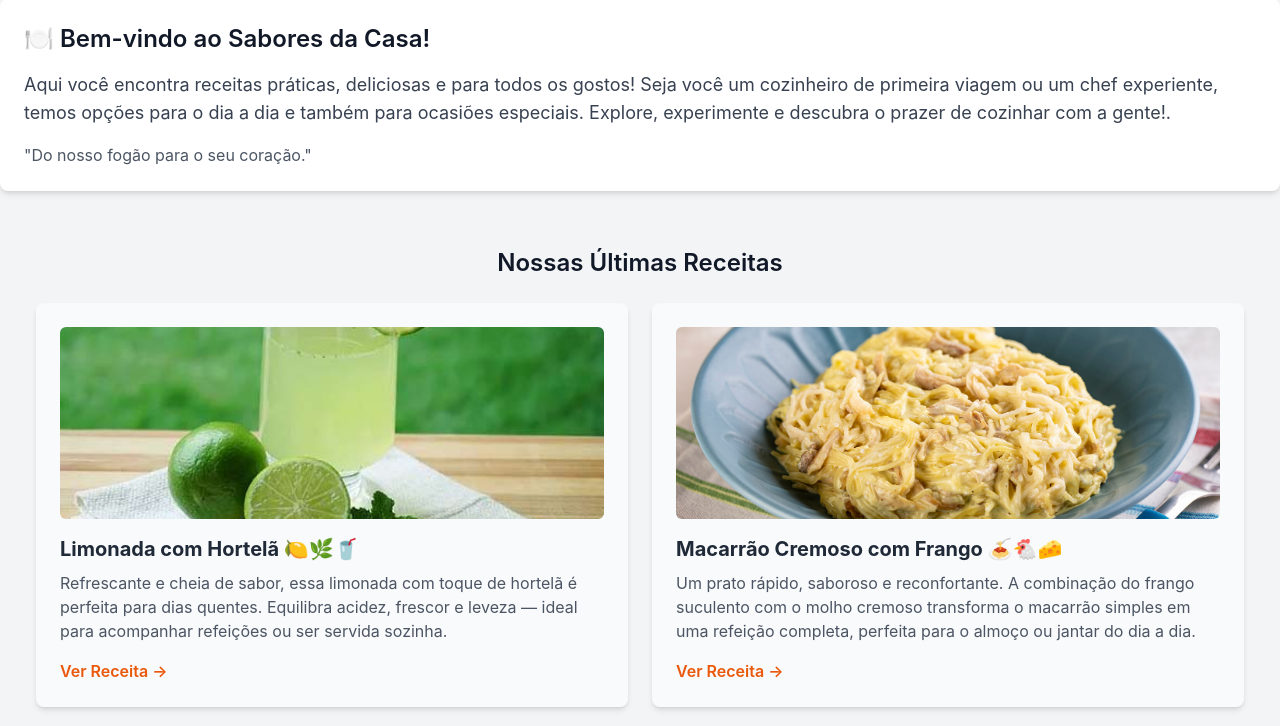
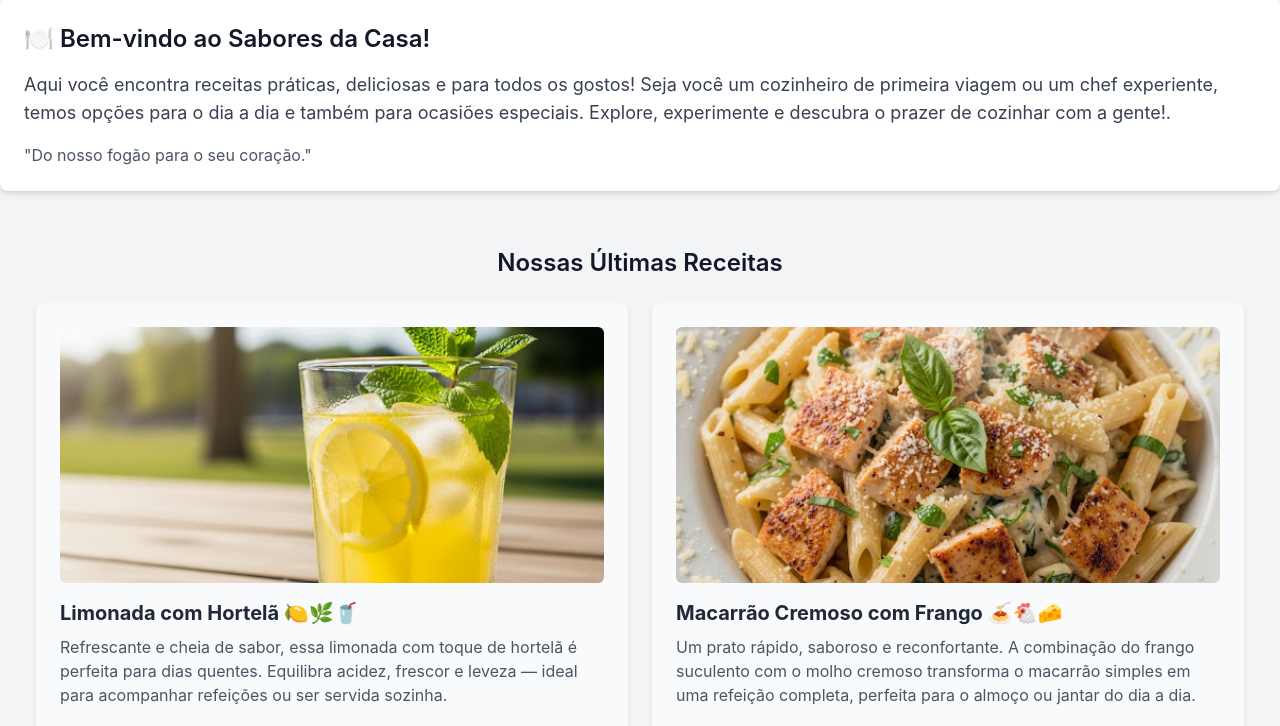
Before and after one commit to Matheus-Rodd/Projeto-Receitas, a Django app: template receitas/templates/receitas/home.html in a window 1280 px wide. Shown: the part 233-959 px from the top of the page. Run offline with Django 5.2, Linux system fonts and the light colour scheme; the template is opened without the code that fills it, so the values that code supplies are empty; parts of the project's set-up code (start-up, migrations or seed data) failed here and were passed over; some libraries are stand-ins or nearby versions.

Commit message:
Novas imagens

```diff
--- a/receitas/templates/receitas/home.html
+++ b/receitas/templates/receitas/home.html
@@ -5,32 +5,23 @@
     <meta charset="UTF-8">
     <meta name="viewport" content="width=device-width, initial-scale=1.0">
     <title>Minhas Receitas</title>
-    <script src="https://cdn.tailwindcss.com"></script> <!-- Esta tag serve para importar o Tailwind CSS na sua página web de forma rápida e prática, direto via CDN (Content Delivery Network). -->
-
-    <link rel="stylesheet" href=https://cdnjs.cloudflare.com/ajax/libs/font-awesome/7.0.0/css/all.min.css integrity="sha512-DxV+EoADOkOygM4IR9yXP8Sb2qwgidEmeqAEmDKIOfPRQZOWbXCzLC6vjbZyy0vPisbH2SyW27+ddLVCN+OMzQ==" crossorigin="anonymous" referrerpolicy="no-referrer" />
+    <script src="https://cdn.tailwindcss.com"></script> <link rel="stylesheet" href=https://cdnjs.cloudflare.com/ajax/libs/font-awesome/7.0.0/css/all.min.css integrity="sha512-DxV+EoADOkOygM4IR9yXP8Sb2qwgidEmeqAEmDKIOfPRQZOWbXCzLC6vjbZyy0vPisbH2SyW27+ddLVCN+OMzQ==" crossorigin="anonymous" referrerpolicy="no-referrer" />
     <style>
         body {
             font-family: 'Inter', sans-serif;
         }
     </style>
 </head>
-<body class="bg-gray-100 text-gray-900"> <!--Este comando HTML e CSS significa que a página terá um fundo cinza claro e texto cinza escuro.-->
-    <!-- Cabeçalho da Página -->
-    <header class="bg-gray-900 text-white p-6 shadow-lg rounded-b-lg">
-        <div class="container mx-auto flex flex-col sm:flex-row items-center justify-center"> <!-- Alterado para 'justify-center' para centralizar o conteúdo -->
-            <!-- Agrupamento para o Ícone e Título (Centralizado) -->
-            <div class="flex items-center mb-4 sm:mb-0">
+<body class="bg-gray-100 text-gray-900"> <header class="bg-gray-900 text-white p-6 shadow-lg rounded-b-lg">
+        <div class="container mx-auto flex flex-col sm:flex-row items-center justify-center"> <div class="flex items-center mb-4 sm:mb-0">
                 <div class="text-4xl mr-4">
-                    <i class="fas fa-pepper-hot"></i> <!-- Ícone de utensílios (faca e garfo) -->
-                </div>
-                <!-- Título da Página -->
+                    <i class="fas fa-pepper-hot"></i> </div>
                 <h1 class="text-4xl font-bold text-center sm:text-left">
                     Sabores da Casa
                 </h1>
             </div>
             <nav class="mt-4 sm:mt-0">
-                <!-- Conteúdo de navegação futuro aqui -->
-            </nav>
+                </nav>
         </div>
     </header>
     <section class="container mx-auto mt-8 p-4 flex justify-center">
@@ -44,12 +35,7 @@
             </button>
         </div>
     </section>
-    <!-- END: Seção de Pesquisa Adicionada-->
-
-    <!-- START: Conteúdo Principal da Página com Containers de Receitas-->
-
-       <!-- Conteúdo Principal da Página-->
-<main class="container mx-auto p-6 mt-8 bg-white rounded-lg shadow-md">
+    <main class="container mx-auto p-6 mt-8 bg-white rounded-lg shadow-md">
     <h2 class="text-2xl font-semibold mb-4"> 🍽️ Bem-vindo ao Sabores da Casa!</h2>
     <p class="text-lg text-gray-700"> Aqui você encontra receitas práticas, deliciosas e para todos os gostos! Seja você um cozinheiro de primeira viagem ou um chef experiente, temos opções para o dia a dia e também para ocasiões especiais. Explore, experimente e descubra o prazer de cozinhar com a gente!.</p>
     <p class="mt-4 text-gray-600">"Do nosso fogão para o seu coração."</p>
@@ -57,53 +43,45 @@
 
     <main class="container mx-auto p-6 mt-8 bh-white rounded-lg shadow-md">
 
-        <!-- Título da seção de receitas -->
         <h2 class="text-2xl font-semibold mb-6 text-center">Nossas Últimas Receitas</h2>
-        <!--Container Flexível para as receitas-->
         <div class="flex flex-wrap justify-center gap-6">
-           <!-- Receita 1 -->
-            <div class="w-full sm:w-[calc(50%-1.5rem)] lg:w-[calc(33,333%-1.5rem)] bg-gray-50 p-6 rounded-lg shadow-md hover:shadow-lg transition-shadow duration-300 ease-in-out">
-                <img src="{% static 'receitas/img/limonada.jpg' %}" alt="[Imagem de Limonada com Hortelã]" class="w-full h-48 object-cover rounded-md mb-4">
+           <div class="w-full sm:w-[calc(50%-1.5rem)] lg:w-[calc(33,333%-1.5rem)] bg-gray-50 p-6 rounded-lg shadow-md hover:shadow-lg transition-shadow duration-300 ease-in-out">
+                <img src="{% static 'receitas/img/limonada.jpg' %}" alt="[Imagem de Limonada com Hortelã]" class="w-full h-64 object-cover rounded-md mb-4">
                 <h3 class="text-xl font-bold mb-2 text-gray-800">Limonada com Hortelã 🍋🌿🥤</h3>
                 <p class="text-gray-600 mb-4">Refrescante e cheia de sabor, essa limonada com toque de hortelã é perfeita para dias quentes. Equilibra acidez, frescor e leveza — ideal para acompanhar refeições ou ser servida sozinha.</p>
                 <a href="#" class="text-orange-600 hover:text-orange-800 font-semibold">Ver Receita &rarr;</a>
             </div>
 
-            <!-- Receita 2 -->
             <div class="w-full sm:w-[calc(50%-1.5rem)] lg:w-[calc(33,333%-1.5rem)] bg-gray-50 p-6 rounded-lg shadow-md hover:shadow-lg transition-shadow duration-300 ease-in-out">
-                <img src="{% static 'receitas/img/macarrao.jpg' %}" alt="[Imagem de Macarrão Cremoso com Frango]" class="w-full h-48 object-cover rounded-md mb-4">
+                <img src="{% static 'receitas/img/macarrao.jpg' %}" alt="[Imagem de Macarrão Cremoso com Frango]" class="w-full h-64 object-cover rounded-md mb-4">
                 <h3 class="text-xl font-bold mb-2 text-gray-800">Macarrão Cremoso com Frango 🍝🐔🧀</h3>
                 <p class="text-gray-600 mb-4">Um prato rápido, saboroso e reconfortante. A combinação do frango suculento com o molho cremoso transforma o macarrão simples em uma refeição completa, perfeita para o almoço ou jantar do dia a dia.</p>
                 <a href="#" class="text-orange-600 hover:text-orange-800 font-semibold">Ver Receita &rarr;</a>
             </div>
 
-            <!-- Receita 3 -->
             <div class="w-full sm:w-[calc(50%-1.5rem)] lg:w-[calc(33,333%-1.5rem)] bg-gray-50 p-6 rounded-lg shadow-md hover:shadow-lg transition-shadow duration-300 ease-in-out">
-                <img src="{% static 'receitas/img/brigadeiro.jpg' %}" alt="[Imagem de Brigadeiro de Colher]" class="w-full h-48 object-cover rounded-md mb-4">
+                <img src="{% static 'receitas/img/brigadeiro.jpg' %}" alt="[Imagem de Brigadeiro de Colher]" class="w-full h-64 object-cover rounded-md mb-4">
                 <h3 class="text-xl font-bold mb-2 text-gray-800">Brigadeiro de Colher 🍫🥄😋</h3>
                 <p class="text-gray-600 mb-4">Clássico da culinária brasileira, esse doce é feito para quem ama praticidade e muito sabor. Com textura cremosa e chocolate intenso, é ideal para matar aquela vontade de um docinho rápido.</p>
                 <a href="#" class="text-orange-600 hover:text-orange-800 font-semibold">Ver Receita &rarr;</a>
             </div>
 
-            <!-- Receita 4 -->
             <div class="w-full sm:w-[calc(50%-1.5rem)] lg:w-[calc(33,333%-1.5rem)] bg-gray-50 p-6 rounded-lg shadow-md hover:shadow-lg transition-shadow duration-300 ease-in-out">
-                <img src="{% static 'receitas/img/omelete.jpg' %}" alt="[Imagem de Omelete de Forno]" class="w-full h-48 object-cover rounded-md mb-4">
+                <img src="{% static 'receitas/img/omelete.jpg' %}" alt="[Imagem de Omelete de Forno]" class="w-full h-64 object-cover rounded-md mb-4">
                 <h3 class="text-xl font-bold mb-2 text-gray-800">Omelete de Forno 🍳🔥🧅</h3>
                 <p class="text-gray-600 mb-4">Uma versão prática e sem fritura da omelete tradicional. Leve, versátil e perfeita para aproveitar sobras da geladeira, essa receita vai bem no café da manhã, lanche ou até como refeição leve.</p>
                 <a href="#" class="text-orange-600 hover:text-orange-800 font-semibold">Ver Receita &rarr;</a>
             </div>
 
-            <!-- Receita 5 -->
             <div class="w-full sm:w-[calc(50%-1.5rem)] lg:w-[calc(33,333%-1.5rem)] bg-gray-50 p-6 rounded-lg shadow-md hover:shadow-lg transition-shadow duration-300 ease-in-out">
-                <img src="{% static 'receitas/img/bolo.jpg' %}" alt="[Imagem de Bolo de Banana com Aveia]" class="w-full h-48 object-cover rounded-md mb-4">
+                <img src="{% static 'receitas/img/bolo.jpg' %}" alt="[Imagem de Bolo de Banana com Aveia]" class="w-full h-64 object-cover rounded-md mb-4">
                 <h3 class="text-xl font-bold mb-2 text-gray-800">Bolo de Banana com Aveia 🍌🍰🌾</h3>
                 <p class="text-gray-600 mb-4">Um bolo saudável, fofinho e cheio de sabor natural da banana. Ideal para o café da tarde ou um lanche nutritivo, sem farinha branca e com açúcar na medida certa.</p>
                 <a href="#" class="text-orange-600 hover:text-orange-800 font-semibold">Ver Receita &rarr;</a>
             </div>
 
-            <!-- Receita 6 -->
             <div class="w-full sm:w-[calc(50%-1.5rem)] lg:w-[calc(33,333%-1.5rem)] bg-gray-50 p-6 rounded-lg shadow-md hover:shadow-lg transition-shadow duration-300 ease-in-out">
-                <img src="{% static 'receitas/img/vitamina.jpg' %}" alt="[Imagem de Vitamina de Morango com Banana]" class="w-full h-48 object-cover rounded-md mb-4">
+                <img src="{% static 'receitas/img/vitamina.jpg' %}" alt="[Imagem de Vitamina de Morango com Banana]" class="w-full h-64 object-cover rounded-md mb-4">
                 <h3 class="text-xl font-bold mb-2 text-gray-800">Vitamina de Morango com Banana 🍓🍌🥤</h3>
                 <p class="text-gray-600 mb-4">Uma bebida cremosa, nutritiva e refrescante, perfeita para o café da manhã ou pós-treino. Combina o sabor doce da banana com o frescor do morango, tudo batido em segundos.</p>
                 <a href="#" class="text-orange-600 hover:text-orange-800 font-semibold">Ver Receita &rarr;</a>
@@ -111,7 +89,6 @@
     </main>
 
 
-    <!-- Rodapé da Página -->
     <footer class="mt-12 p-6 text-center text-gray-600">
         <p>&copy; 2025 Minhas Receitas. Todos os direitos reservados a Matheus.</p>
     </footer>
```
Also changed, not shown: receitas/static/receitas/img/bolo.jpg, receitas/static/receitas/img/brigadeiro.jpg, receitas/static/receitas/img/limonada.jpg, receitas/static/receitas/img/macarrao.jpg.
